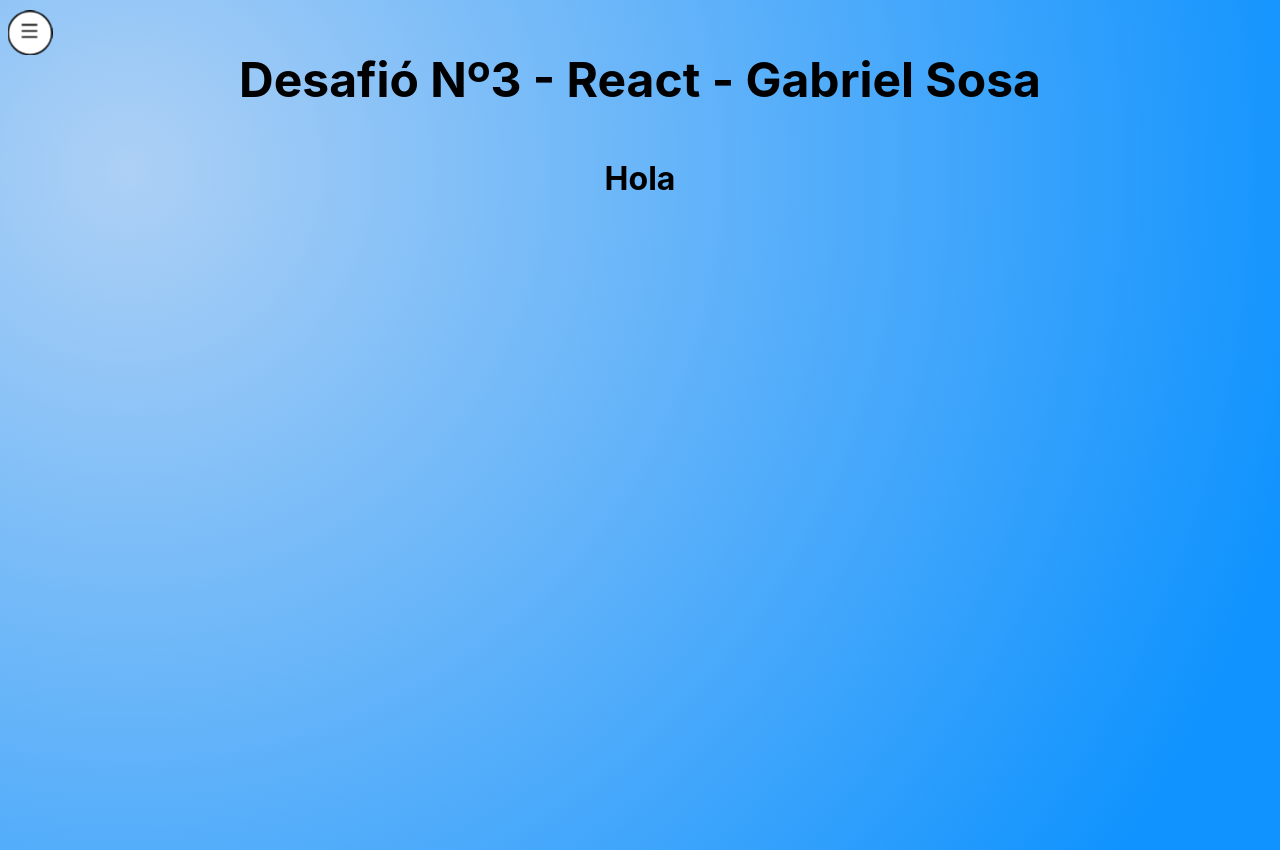
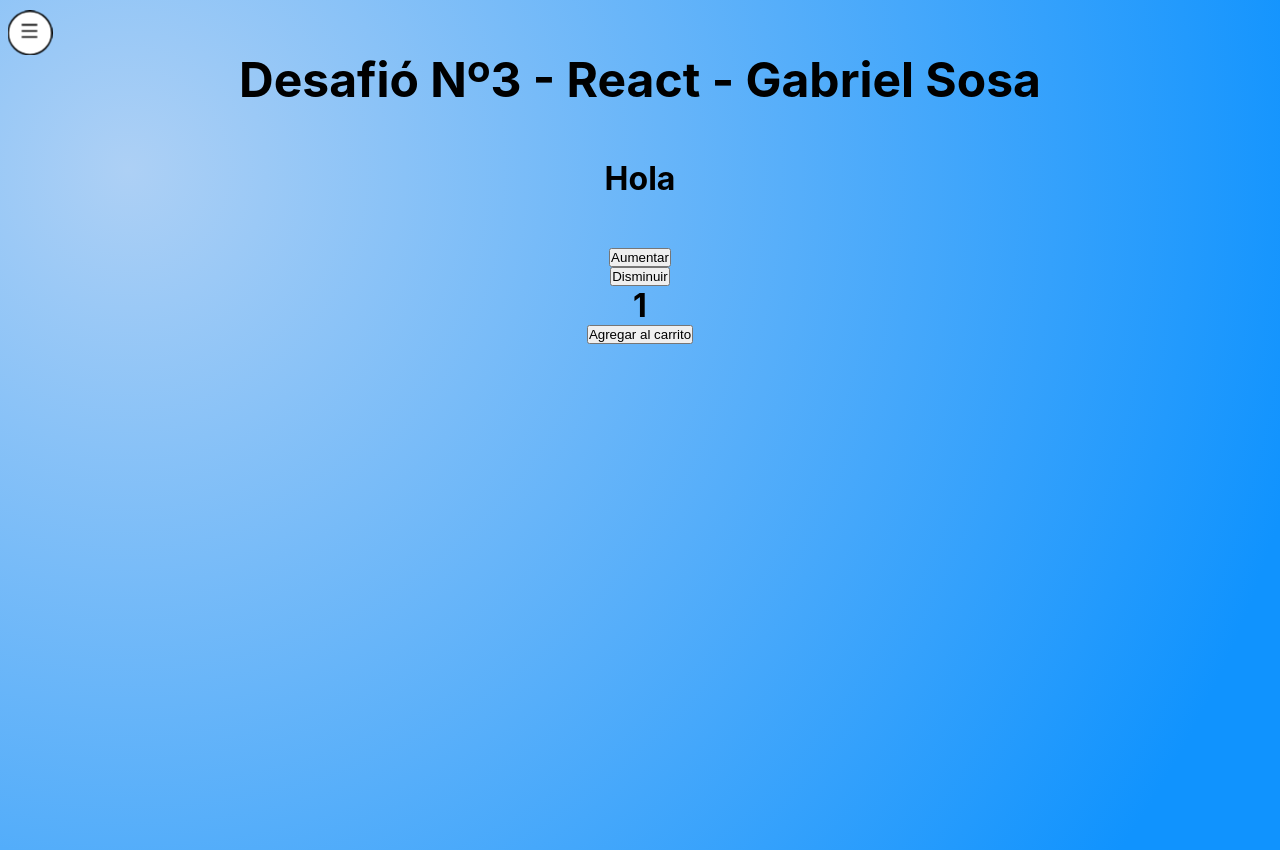
Before and after one commit to gabriel-92/Gabriel-Angel-Sosa-React, a React (Create React App) app: page / in a window 1280 px wide. Built offline with nearby package versions, Linux system fonts and the light colour scheme.

Commit message:
4º desafioGabrielSosa

```diff
--- a/src/App.js
+++ b/src/App.js
@@ -3,6 +3,7 @@
 import SliderBar from "./components/NavBar/Index";
 import "./App.css";
 import ItemListContainer from "./Container/ItemListContainer/Index.jsx";
+
 
 //Renderizar componentes
 function App() {
@@ -18,6 +19,7 @@
                 Desafió Nº3 - React - Gabriel Sosa
             </motion.h1>
             <ItemListContainer className="ItemContainer" greeting={"Hola"} />
+
         </motion.div>
     );
 }
--- a/src/Container/ItemListContainer/Index.jsx
+++ b/src/Container/ItemListContainer/Index.jsx
@@ -1,10 +1,23 @@
 import React from "react";
+import ItemCount from "../../components/ItemCount";
 import "./Styles.css";
 
+const handleAdd = () => {
+    console.log("Se agregaron productos al carrito");
+
+    //si yo quisiera mostrar un mensaje asi,
+    // !" console.log("Se agrego " + { count } + " producto / s ");"
+    // que diga exactamente el numero que estoy agregando como lo podría hacer ?
+    // por ejemplo yo quisiera mostrar ese numero que me dala función y aplicarlo
+    //en el botón del carrito del NavBar
+    //
+};
+const stock = 10;
 const ItemListContainer = ({ greeting }) => {
     return (
         <div>
             <h1 className="ItemContainer">{greeting}</h1>
+            <ItemCount stock={stock} handleAdd={handleAdd} />
         </div>
     );
 };
--- /dev/null
+++ b/src/components/ItemCount/index.jsx
@@ -0,0 +1,27 @@
+import React, { useState } from "react";
+
+function ItemCount({ handleAdd, stock }) {
+    const [count, setCount] = useState(1);
+
+    const aumentar = () => {
+        setCount(count >= stock ? count : count + 1);
+    };
+
+    const disminuir = () => {
+        setCount(count <= 0 ? count : count - 1);
+    };
+
+    return (
+        <>
+            <div className="ItemContainer">
+                <button onClick={aumentar}>Aumentar</button>
+                <button onClick={disminuir}>Disminuir</button>
+                <h1>{count}</h1>
+                <button count={count} onClick={handleAdd}>
+                    Agregar al carrito
+                </button>
+            </div>
+        </>
+    );
+}
+export default ItemCount;
```
Also changed, not shown: src/components/ItemCount/styles.css (added).
